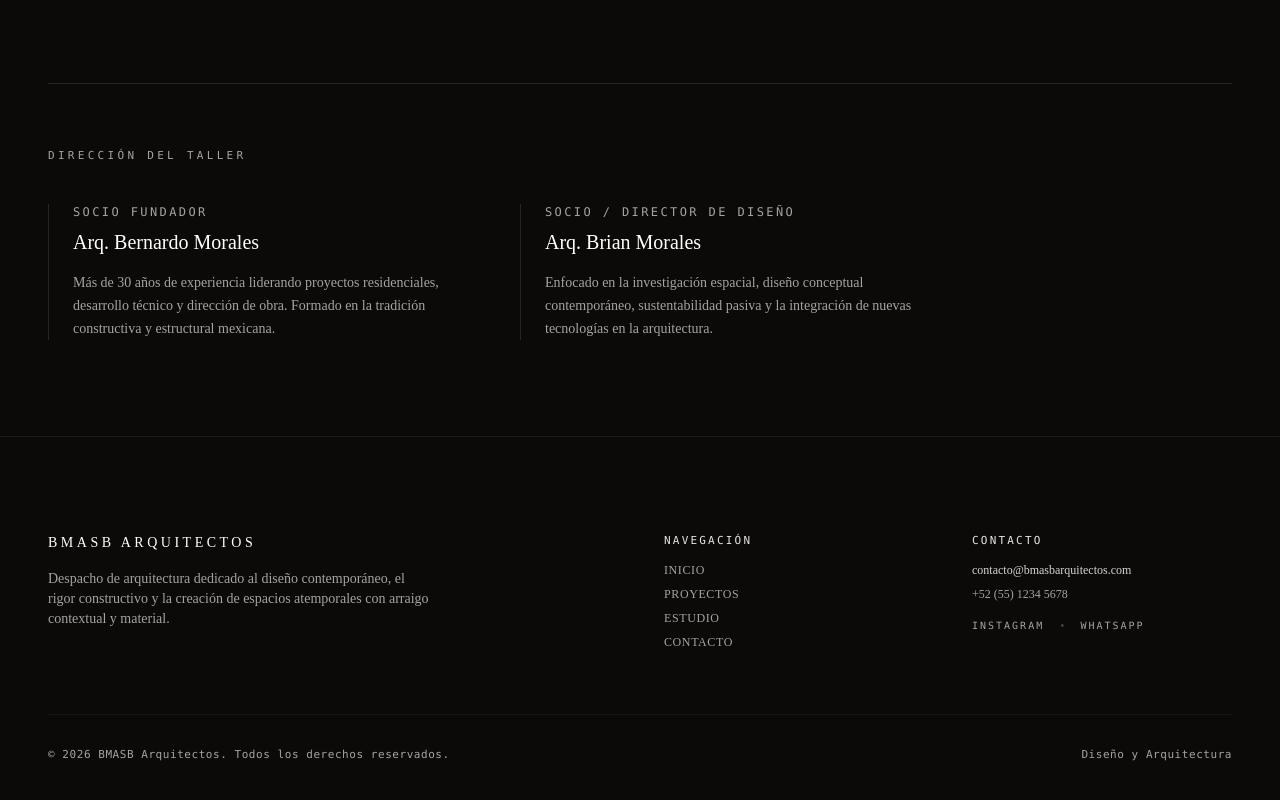
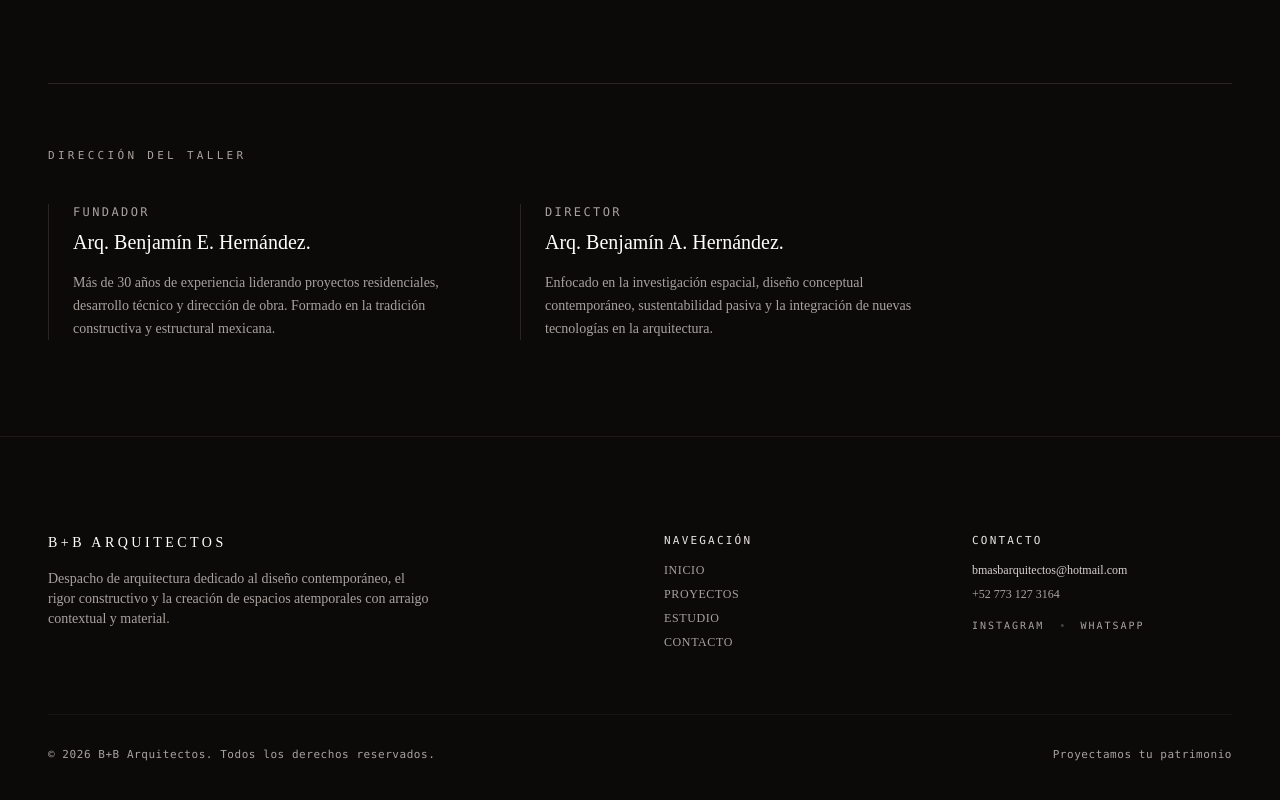
Before and after one commit to brianhdezs/b-b-website, a Next.js app: page /estudio in a window 1280 px wide. Shown: the part 1226-2026 px from the top of the page. Built offline with nearby package versions, Linux system fonts and the light colour scheme.

Commit message:
fix: pequeñas correcciones en diseño y texto

```diff
--- a/src/app/estudio/page.tsx
+++ b/src/app/estudio/page.tsx
@@ -106,9 +106,9 @@ export default function EstudioPage() {
           <div className="grid grid-cols-1 md:grid-cols-2 gap-12 max-w-4xl">
             <div className="border-l border-stone-800 pl-6 space-y-2">
               <span className="text-xs font-mono text-stone-400 uppercase tracking-widest block">
-                Socio Fundador
+                Fundador
               </span>
-              <h4 className="text-xl font-light text-white">Arq. Bernardo Morales</h4>
+              <h4 className="text-xl font-light text-white">Arq. Benjamín E. Hernández.</h4>
               <p className="text-stone-400 font-light text-sm leading-relaxed pt-2">
                 Más de 30 años de experiencia liderando proyectos residenciales, desarrollo técnico y dirección de obra. Formado en la tradición constructiva y estructural mexicana.
               </p>
@@ -116,9 +116,9 @@ export default function EstudioPage() {
 
             <div className="border-l border-stone-800 pl-6 space-y-2">
               <span className="text-xs font-mono text-stone-400 uppercase tracking-widest block">
-                Socio / Director de Diseño
+                Director
               </span>
-              <h4 className="text-xl font-light text-white">Arq. Brian Morales</h4>
+              <h4 className="text-xl font-light text-white">Arq. Benjamín A. Hernández.</h4>
               <p className="text-stone-400 font-light text-sm leading-relaxed pt-2">
                 Enfocado en la investigación espacial, diseño conceptual contemporáneo, sustentabilidad pasiva y la integración de nuevas tecnologías en la arquitectura.
               </p>
--- a/src/app/page.tsx
+++ b/src/app/page.tsx
@@ -29,12 +29,12 @@ export default function Home() {
 
         {/* Studio Heading */}
         <h1 className="text-4xl sm:text-6xl md:text-7xl lg:text-8xl font-light tracking-tight text-white uppercase mb-8 leading-[1.05]">
-          BMASB <span className="font-extralight text-stone-400">Arquitectos</span>
+          B+B <span className="font-extralight text-stone-400">Arquitectos</span>
         </h1>
 
         {/* Minimalist Statement */}
         <p className="max-w-xl text-stone-300 font-light text-sm sm:text-base md:text-lg leading-relaxed mb-12 text-center">
-          Diseño arquitectónico contemporáneo con rigor formal, sensibilidad espacial y valor atemporal.
+          Proyectamos tu patrimonio.
         </p>
 
         {/* Two Essential Action Buttons */}
--- a/src/components/Footer.tsx
+++ b/src/components/Footer.tsx
@@ -10,7 +10,7 @@ export default function Footer() {
           {/* Col 1: Studio info */}
           <div className="md:col-span-2 space-y-4">
             <span className="text-white text-sm font-medium tracking-[0.25em] uppercase block">
-              BMASB Arquitectos
+              B+B Arquitectos
             </span>
             <p className="text-stone-400 text-xs sm:text-sm font-light max-w-sm leading-relaxed">
               Despacho de arquitectura dedicado al diseño contemporáneo, el rigor constructivo y la creación de espacios atemporales con arraigo contextual y material.
@@ -52,8 +52,8 @@ export default function Footer() {
               Contacto
             </p>
             <div className="text-xs space-y-2 font-light">
-              <p className="text-stone-300">contacto@bmasbarquitectos.com</p>
-              <p className="text-stone-400">+52 (55) 1234 5678</p>
+              <p className="text-stone-300">bmasbarquitectos@hotmail.com</p>
+              <p className="text-stone-400">+52 773 127 3164</p>
               <div className="flex space-x-4 pt-2 text-stone-400">
                 <a
                   href="https://instagram.com"
@@ -65,7 +65,7 @@ export default function Footer() {
                 </a>
                 <span className="text-stone-700">&bull;</span>
                 <a
-                  href="https://wa.me/5215512345678"
+                  href="https://wa.me/527731273164"
                   target="_blank"
                   rel="noopener noreferrer"
                   className="hover:text-white transition-colors uppercase text-[10px] tracking-widest font-mono"
@@ -79,8 +79,8 @@ export default function Footer() {
 
         {/* Bottom bar */}
         <div className="pt-8 border-t border-stone-900/80 flex flex-col sm:flex-row items-center justify-between text-[11px] font-mono tracking-wider text-stone-400 gap-4">
-          <p>&copy; {currentYear} BMASB Arquitectos. Todos los derechos reservados.</p>
-          <p className="text-stone-400">Diseño y Arquitectura</p>
+          <p>&copy; {currentYear} B+B Arquitectos. Todos los derechos reservados.</p>
+          <p className="text-stone-400">Proyectamos tu patrimonio</p>
         </div>
       </div>
     </footer>
--- a/src/components/Header.tsx
+++ b/src/components/Header.tsx
@@ -29,11 +29,10 @@ export default function Header() {
 
   return (
     <header
-      className={`fixed top-0 left-0 right-0 z-40 transition-all duration-500 ${
-        scrolled || !isHome
+      className={`fixed top-0 left-0 right-0 z-40 transition-all duration-500 ${scrolled || !isHome
           ? 'bg-stone-950/90 text-stone-100 backdrop-blur-md border-b border-stone-800/80 py-4'
           : 'bg-gradient-to-b from-black/80 via-black/40 to-transparent text-white py-6'
-      }`}
+        }`}
     >
       <div className="max-w-7xl mx-auto px-6 sm:px-8 lg:px-12 flex items-center justify-between">
         {/* Brand / Logo */}
@@ -41,7 +40,7 @@ export default function Header() {
           href="/"
           className="group flex flex-col tracking-widest uppercase font-light text-sm sm:text-base transition-opacity hover:opacity-80"
         >
-          <span className="font-medium tracking-[0.25em]">BMASB</span>
+          <span className="font-medium tracking-[0.25em]">B+B</span>
           <span className="text-[10px] tracking-[0.35em] text-stone-400 group-hover:text-stone-300 transition-colors">
             Arquitectos
           </span>
@@ -55,11 +54,10 @@ export default function Header() {
               <Link
                 key={link.href}
                 href={link.href}
-                className={`text-xs uppercase tracking-[0.2em] transition-all relative py-1 ${
-                  isActive
+                className={`text-xs uppercase tracking-[0.2em] transition-all relative py-1 ${isActive
                     ? 'text-white font-medium after:absolute after:bottom-0 after:left-0 after:right-0 after:h-[1px] after:bg-white'
                     : 'text-stone-300 hover:text-white'
-                }`}
+                  }`}
               >
                 {link.label}
               </Link>
@@ -88,9 +86,8 @@ export default function Header() {
                   key={link.href}
                   href={link.href}
                   onClick={() => setMobileMenuOpen(false)}
-                  className={`text-lg uppercase tracking-[0.25em] transition-colors py-2 border-b border-stone-900 ${
-                    isActive ? 'text-white font-medium pl-2 border-l-2 border-white' : 'text-stone-400 hover:text-white'
-                  }`}
+                  className={`text-lg uppercase tracking-[0.25em] transition-colors py-2 border-b border-stone-900 ${isActive ? 'text-white font-medium pl-2 border-l-2 border-white' : 'text-stone-400 hover:text-white'
+                    }`}
                 >
                   {link.label}
                 </Link>
```
